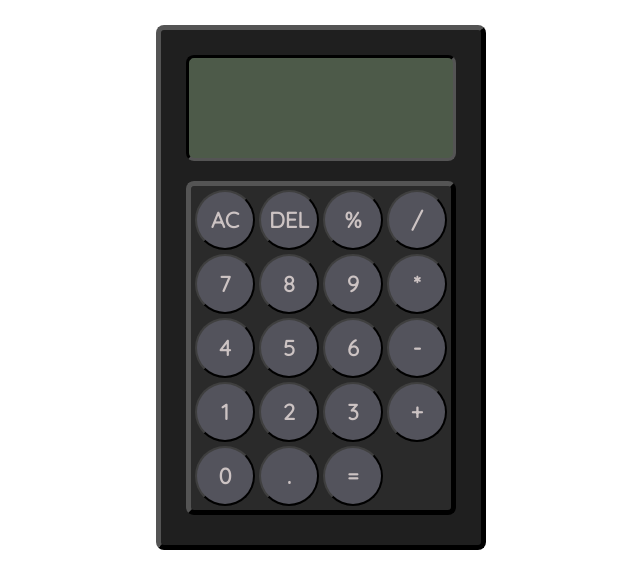
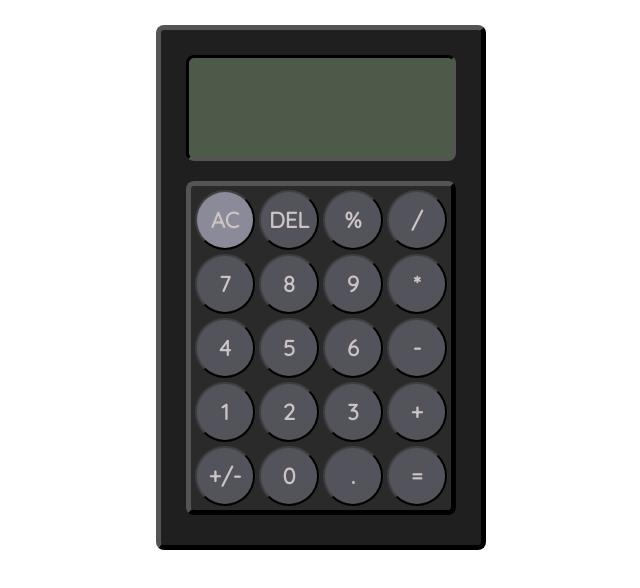
Before and after one commit to pablosga/calculadora, a plain HTML site: page index.html in a window 1280 px wide. In both pictures the pointer is over the button "AC". Shown: the whole page, without its empty margins (319-959 px from the left). Drawn offline with Linux system fonts and the light colour scheme.

Commit message:
Añade un cambio de color con el hover a los botones

```diff
--- a/index.html
+++ b/index.html
@@ -39,6 +39,7 @@
                     <button class="operadores basicos">+</button>
                 </div>
                 <div class="fila cinco">
+                    <button class="operador negativo">+/-</button>
                     <button class="numero">0</button>
                     <button class="operador decimal">.</button>
                     <button class="operador igual">=</button>
--- a/styles.css
+++ b/styles.css
@@ -67,3 +67,7 @@ button {
 .fila {
     margin: 4px;
 }
+
+button:hover {
+    background-color: #8a8a98;
+}
```
